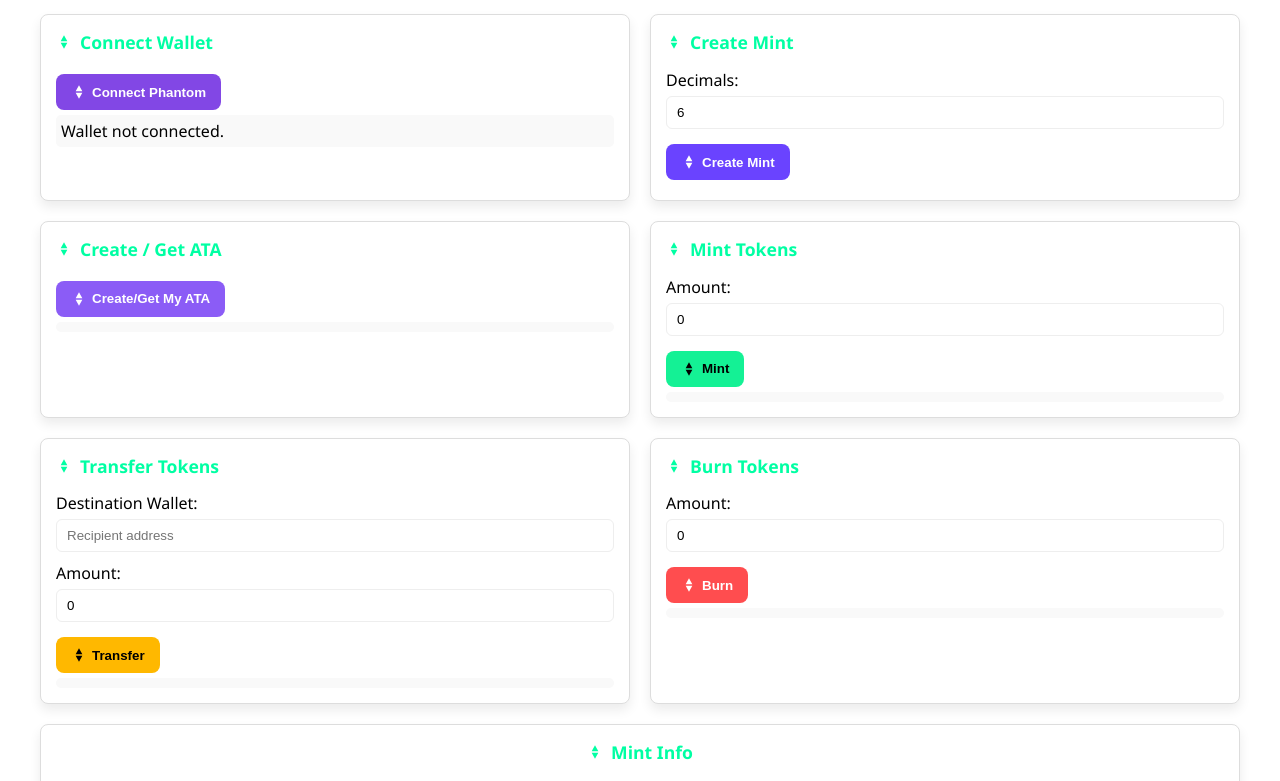
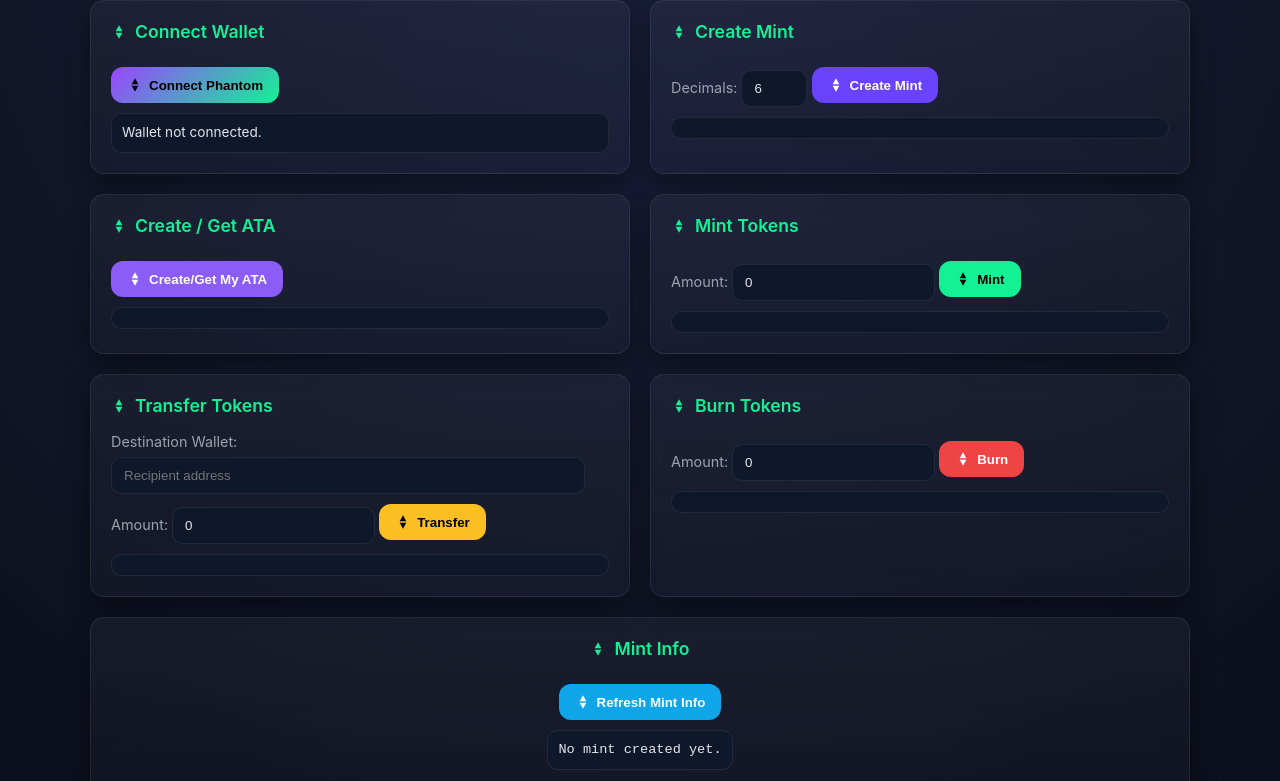
Before and after one commit to Chizober/Solana-Token-Dashboard, a website built with Parcel: page index.html in a window 1280 px wide. Shown: the part 120-901 px from the top of the page. Built offline with nearby package versions, Linux system fonts and the light colour scheme; what @solana/web3.js would draw is missing.

Commit message:
Made changes to my index,script and css

```diff
--- a/index.html
+++ b/index.html
@@ -72,9 +72,9 @@
     </h2>
     <label>Destination Wallet:
       <input type="text" id="destWallet" placeholder="Recipient address">
-    </label>
+    </label><br>
     <label>Amount:
-      <input type="number" id="transferAmount" value="0">
+<input type="number" id="transferAmount" value="0">
     </label>
     <button id="transferBtn">
       <svg class="icon" viewBox="0 0 24 24"><path d="M12 2l5 9H7l5-9zm0 20l-5-9h10l-5 9z"/></svg>
--- a/src/index.js
+++ b/src/index.js
@@ -371,7 +371,7 @@
     await connection.confirmTransaction(sig, "confirmed");
 
     const ataAccount = await getAccount(connection, currentMyATA);
-    burnResult.innerHTML = `Burned ${amount} tokens. New balance: ${ataAccount.amount.toString()} (tx: <code>${sig}</code>)`;
+    burnResult.innerHTML = `Burned ${amount} tokens.<br> New balance: ${ataAccount.amount.toString()} (tx: <code>${sig}</code>)`;
   } catch (err) {
     console.error(err);
     burnResult.innerText = "Burn failed: " + (err.message || err);
--- a/style.css
+++ b/style.css
@@ -1,77 +1,120 @@
+:root {
+  --solana-purple: #9945ff;
+  --solana-green: #14f195;
+  --solana-dark: #0b0f1a;
+  --solana-card: #111827;
+  --solana-border: rgba(255, 255, 255, 0.08);
+  --solana-text: #e5e7eb;
+  --solana-muted: #9ca3af;
+}
+
 body {
-  font-family: 'Segoe UI', Tahoma, Geneva, Verdana, sans-serif;
-  margin: 20px;
+  margin: 0;
+  min-height: 100vh;
+  background: radial-gradient(circle at top, #1a1f3c, var(--solana-dark));
+  font-family: 'Inter', 'Segoe UI', Tahoma, Geneva, Verdana, sans-serif;
   display: flex;
   justify-content: center;
+  align-items: center;
+  color: var(--solana-text);
 }
 
 h1 {
   text-align: center;
-      color: #00ffa3;
+  font-size: 2rem;
   margin-bottom: 30px;
+  background: linear-gradient(
+    90deg,
+    var(--solana-purple),
+    var(--solana-green)
+  );
+  -webkit-background-clip: text;
+  -webkit-text-fill-color: transparent;
+}
+.section {
+  background: linear-gradient(
+    180deg,
+    rgba(255,255,255,0.04),
+    rgba(255,255,255,0.02)
+  );
+  border: 1px solid var(--solana-border);
+  border-radius: 14px;
+  padding: 20px;
+  box-shadow: 0 10px 25px rgba(0, 0, 0, 0.4);
+  transition: transform 0.2s ease, box-shadow 0.2s ease;
 }
 
 .section:hover {
-      transform: translateY(-2px);
+  transform: translateY(-4px);
+  box-shadow: 0 15px 35px rgba(0, 0, 0, 0.6);
 }
 
 .section h2 {
-      margin-top: 0;
+  margin: 0 0 15px;
   font-size: 1.1rem;
-      color: #00ffa3;
+  font-weight: 600;
+  color: var(--solana-green);
   display: flex;
   align-items: center;
   gap: 8px;
 }
 
 label {
-      display: block;
-      margin-bottom: 10px;
-      font-weight: 400;
+  font-size: 0.9rem;
+  color: var(--solana-muted);
 }
 
 input {
-      margin-top: 5px;
-      padding: 8px 10px;
-      border-radius: 6px;
-      border: 1px solid #eee;
-      width: 100%;
-      box-sizing: border-box;
-      transition: border-color 0.2s;
+  margin-top: 6px;
+  padding: 10px 12px;
+  border-radius: 10px;
+  border: 1px solid var(--solana-border);
+  background: #0f172a;
+  color: var(--solana-text);
+  transition: border-color 0.2s, box-shadow 0.2s;
 }
 
 input:focus {
   outline: none;
-      border-color: #00ffa3;
+  border-color: var(--solana-green);
+  box-shadow: 0 0 0 2px rgba(20, 241, 149, 0.25);
 }
 
 button {
-      margin: 5px 0;
-      padding: 10px 15px;
+  margin-top: 10px;
+  padding: 10px 16px;
+  border-radius: 12px;
+  font-weight: 600;
+  cursor: pointer;
   border: none;
-      border-radius: 8px;
-      font-weight: bold;
-      cursor: pointer;
   display: inline-flex;
   align-items: center;
-      gap: 5px;
-      transition: transform 0.1s, opacity 0.2s;
+  gap: 6px;
+  transition: transform 0.15s ease, box-shadow 0.15s ease;
 }
 
 button:hover {
-      transform: scale(1.03);
+  transform: translateY(-2px);
 }
 
+ #connectBtn {
+  background: linear-gradient(135deg, var(--solana-purple), var(--solana-green));
+  color: #000;
+}
 
+#createMintBtn { background: #6a43ff; color: #fff; }
+#mintBtn { background: var(--solana-green); color: #000; }
+#transferBtn { background: #fbbf24; color: #000; }
+#burnBtn { background: #ef4444; color: #fff; }
 #createAccountBtn { background: #8b5cf6; color: #fff; }
 #refreshMintBtn { background: #0ea5e9; color: #fff; }
 
 
     pre {
-      background: #f0f0f0;
       padding: 10px;
       border-radius: 8px;
       overflow-x: auto;
+      background: #0f172a;
     }
 
     /* Icons */
@@ -81,46 +124,12 @@
       fill: currentColor;
     }
 
-
-/* Make <code> inline elements scroll if too long */
-code {
-  display: inline-block;
-  max-width: 100%;
-  overflow-x: auto;
-  background: #f4f4f4;
-  padding: 6px;
-  border-radius: 4px;
-}
-
-
 #dashboard {
   width: 100%;
-  max-width: 1200px;
-  padding: 20px;
-  border-radius: 10px;
-
+  max-width: 1100px;
+  padding: 30px;
+  border-radius: 16px;
 }
-
-
-
-/* Section styling */
-.section {
-  padding: 15px;
-  border: 1px solid #ddd;
-  border-radius: 8px;
-  background-color: #fff;
-  box-shadow: 0 6px 12px rgba(0,0,0,0.08);
-      transition: transform 0.2s;
-}
-
-
-/* Solana-style colors */
-#createMintBtn { background-color: #6a43ff; color: #fff; }
-#mintBtn { background-color: #14f195; color: #000; }
-#transferBtn { background-color: #ffb800; color: #000; }
-#burnBtn { background-color: #ff4d4f; color: #fff; }
-#connectBtn { background-color: #8247e5; color: #fff; }
-
 
 #sectionsContainer {
   display: grid;
@@ -128,15 +137,26 @@
   gap: 20px;
 }
 
-/* Result boxes for tx and balances */
-#mintResult2, #transferResult, #burnResult, #mintInfo, #walletInfo, #accountResult {
+ #mintResult2,
+#mintResult,
+#transferResult,
+#burnResult,
+#mintInfo,
+#walletInfo,
+#accountResult {
+  margin-top: 10px;
+  padding: 10px;
+  border-radius: 10px;
+  background: #0f172a;
+  border: 1px solid var(--solana-border);
+  font-size: 0.85rem;
   word-break: break-all;
  overflow-wrap: anywhere;
-  overflow-x: auto;
   max-width: 100%;
-  padding: 5px;
-  background: #f9f9f9;
-  border-radius: 5px;
+  line-height: 1.3;
+}
+#destWallet {
+  width: 90%;
 }
 #sectionsContainer .section:last-child {
   grid-column: 1 / -1; /* Span all columns */
```
Lines whose indentation alone changed are shown as unchanged.
